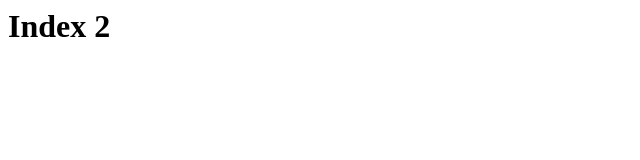
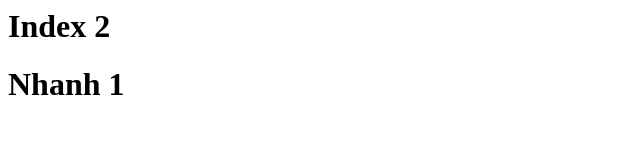
Before and after one commit to Hung9838/GitHubTest, a plain HTML site: page index2.html in a window 1280 px wide. Shown: the whole page, without its empty margins (0-640 px from the left). Drawn offline with Linux system fonts and the light colour scheme.

Commit message:
Ben nhanh 1

```diff
--- a/index2.html
+++ b/index2.html
@@ -7,5 +7,6 @@
 </head>
 <body>
     <h1>Index 2</h1>
+    <h1>Nhanh 1</h1>
 </body>
 </html>
```
